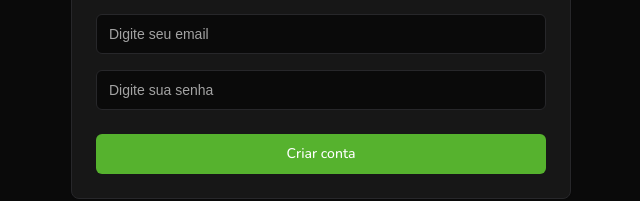
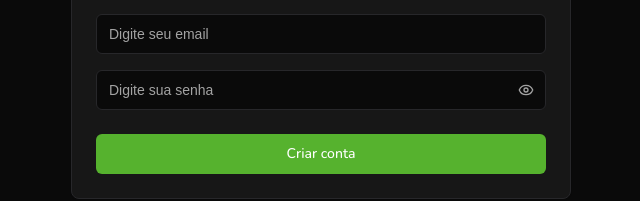
Before and after one commit to marcorezende-12/fsc-fintrack, a React (Vite) app: page /signup in a window 1280 px wide. Shown: the part 373-574 px from the top of the page, without its empty margins (319-959 px from the left). Built offline with nearby package versions, Linux system fonts and the light colour scheme; a web font is replaced by a local one.

Commit message:
feat: add passoword input with visibility change

```diff
--- a/src/pages/signup.jsx
+++ b/src/pages/signup.jsx
@@ -1,3 +1,5 @@
+import { EyeIcon, EyeOffIcon } from 'lucide-react'
+import { useState } from 'react'
 import { Link } from 'react-router'
 
 import { Button } from '@/components/ui/button'
@@ -12,6 +14,8 @@
 import { Input } from '@/components/ui/input'
 
 const SignupPage = () => {
+  const [passwordIsVisible, setPasswordIsVisible] = useState(false)
+
   return (
     <div className="flex h-screen w-screen flex-col items-center justify-center gap-3">
       <Card className="w-[500px]">
@@ -23,7 +27,19 @@
           <Input placeholder="Digite seu nome" />
           <Input placeholder="Digite seu sobrenome" />
           <Input placeholder="Digite seu email" />
-          <Input type="password" placeholder="Digite sua senha" />
+          <div className="relative">
+            <Input
+              type={passwordIsVisible ? 'text' : 'password'}
+              placeholder="Digite sua senha"
+            />
+            <Button
+              variant="ghost"
+              className="absolute bottom-0 right-0 top-0 my-auto mr-1 h-8 w-8 text-muted-foreground"
+              onClick={() => setPasswordIsVisible((prev) => !prev)}
+            >
+              {passwordIsVisible ? <EyeOffIcon /> : <EyeIcon />}
+            </Button>
+          </div>
         </CardContent>
         <CardFooter>
           <Button className="w-full">Criar conta</Button>
```
